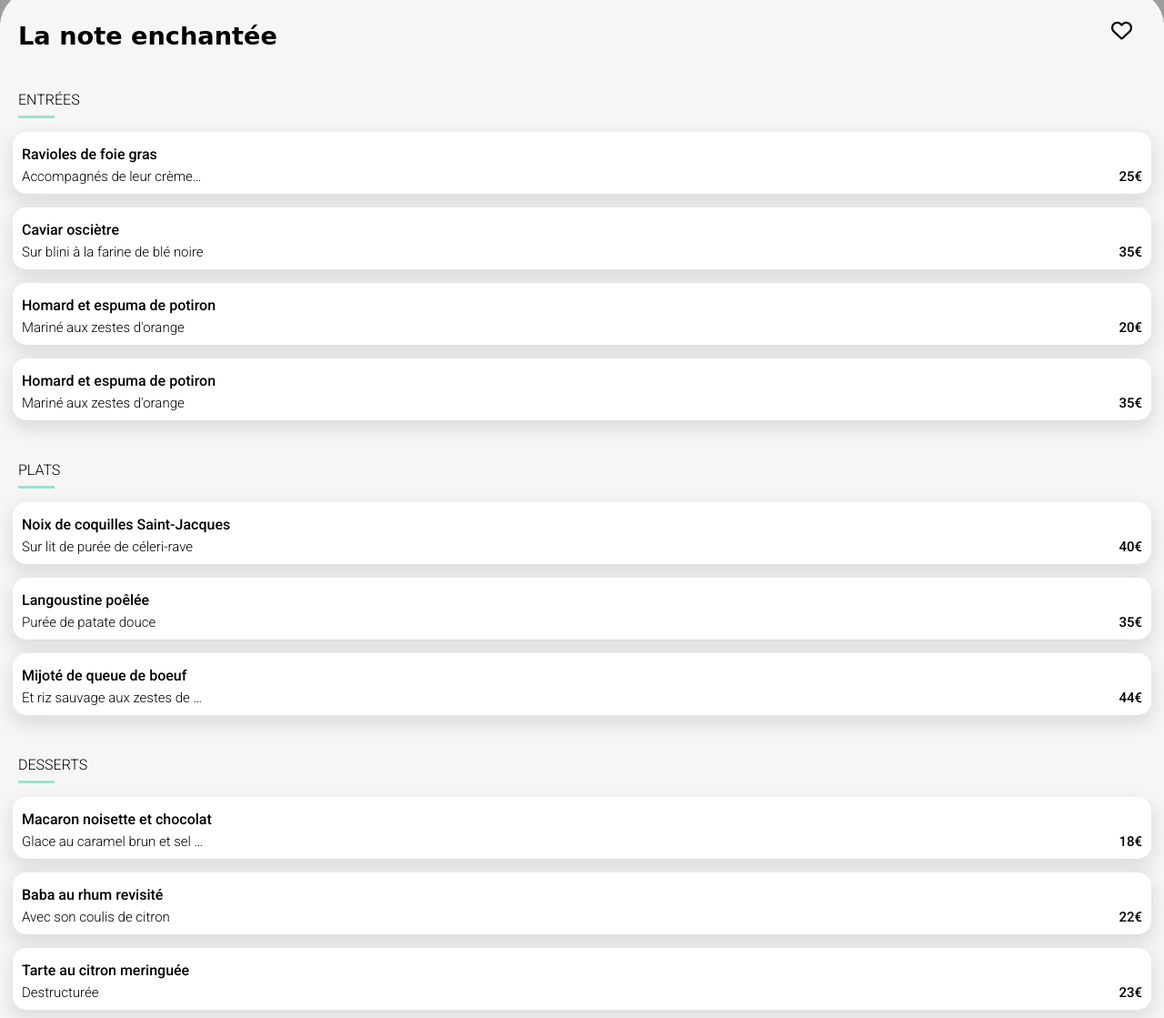
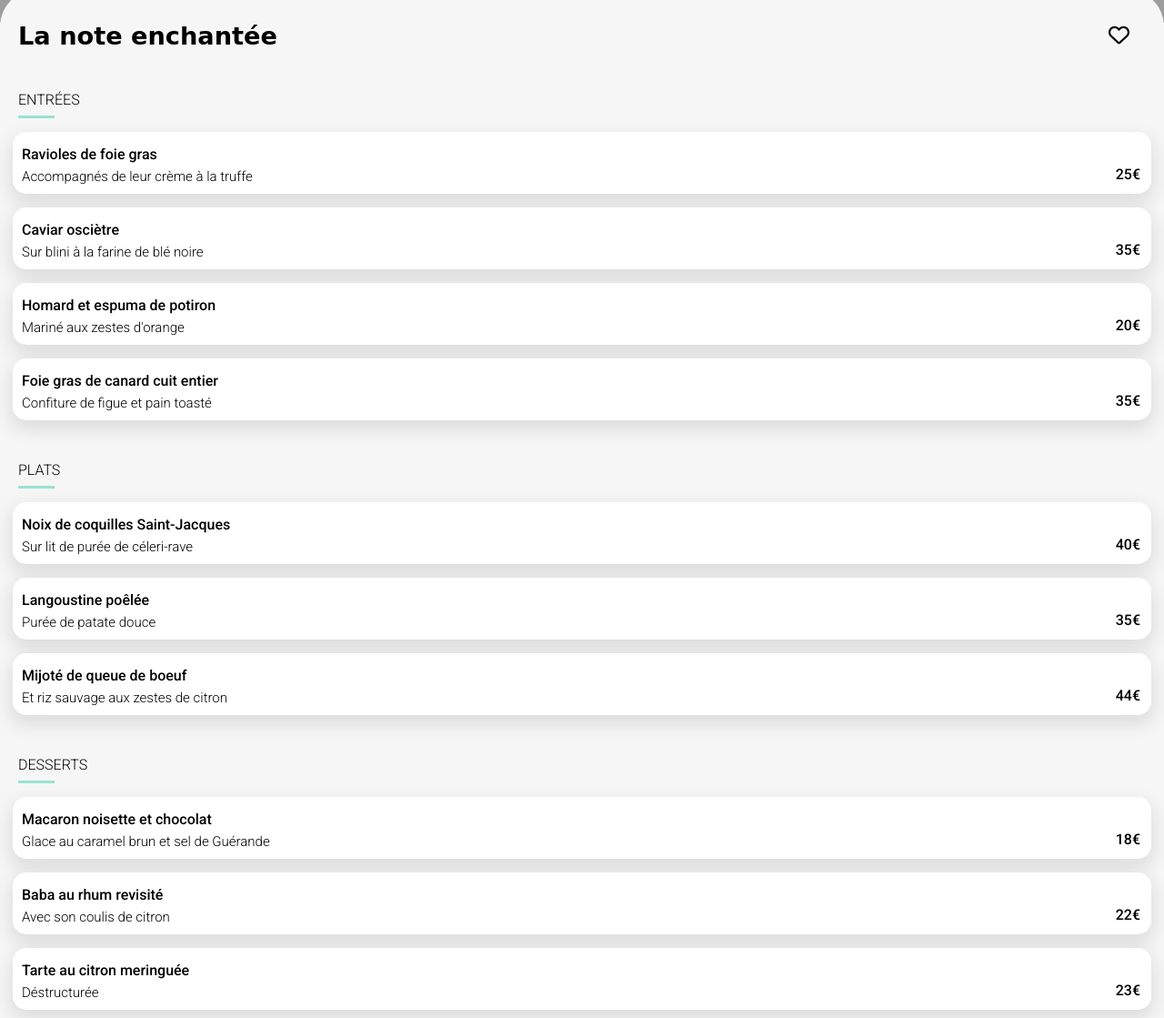
Before and after one commit to nesrineabo/brouillon-P3, a plain HTML site: page la-note-enchantee.html in a window 1280 px wide. Shown: the part 293-1412 px from the top of the page at 91% size. Drawn offline with Linux system fonts and the light colour scheme; grey boxes are pictures that could not be loaded; a web font is replaced by a local one.

Commit message:
Text-overflow : ellipsis OK =)

```diff
--- a/la-note-enchantee.html
+++ b/la-note-enchantee.html
@@ -9,12 +9,11 @@
       crossorigin="anonymous"
     ></script>
     <link rel="stylesheet" href="./css/style.css" />
-    <title>La Note Echantée - Restaurant - OhMyFood</title>
+    <title>La Note Enchantée - Carte Restaurant - OhMyFood</title>
   </head>
 
   <body>
-
-    <!--Header Flèche Retour + Logo-->
+    <!--Header flèche retour + logo-->
     <header class="header-fleche">
       <a href="./index.html">
         <i class="fas fa-arrow-left"></i>
@@ -26,50 +25,69 @@
       />
     </header>
 
+    <!--Image de Fond -->
+
     <img
       src="./images/restaurants/stil-u2Lp8tXIcjw-unsplash.jpg"
       alt="Photo du restaurant La Note Echantée"
-      class="image-fond"/>
+      class="image-fond"
+    />
 
+    <!--Affichage du menu du restaurant-->
 
     <section class="restaurant__menu">
+      <!--Titre Du Restaurant-->
 
       <div class="restaurant__titre">
         <h1>La note enchantée</h1>
-
-            <div class="icone-favoris--r">
+        <div class="icone-favoris">
           <i class="far fa-heart coeur__sansbg"></i>
           <i class="fas fa-heart coeur__bg"></i>
         </div>
       </div>
 
+      <!--Détail du menu du restaurant-->
+
       <div class="restaurant-contenu">
-
+        <!--Entrées-->
         <div class="restaurant__entrees">
-
+          <!--Titre Entrées-->
           <div class="restaurant__entrees--titre">
             <h4>ENTRÉES</h4>
             <div class="titre-decoration"></div>
           </div>
 
+          <!--Contenu Entrées-->
           <div class="carte-entree-1">
-
             <div class="carte-entree-1__details-1 carte">
               <div class="carte__contenu">
-                      <h4 class="carte-entree-1__details--titre">Ravioles de foie gras</h4>
-                      <p class="carte-entree-1__details--paragraphe">Accompagnés de leur crème à la truffe<span class="prix">25€</span></p>
+                <h4 class="carte-entree-1__details--titre">
+                  Ravioles de foie gras
+                </h4>
+                <p class="carte-entree-1__details--paragraphe">
+                  Accompagnés de leur crème à la truffe
+                </p>
+              </div>
+
+              <div class="carte__prix">
+                <div class="prix">25€</div>
               </div>
 
               <div class="carte__confirmation">
                 <i class="fas fa-check-circle"></i>
               </div>
-
             </div>
 
             <div class="carte-entree-1__details-2 carte">
               <div class="carte__contenu">
                 <h4 class="carte-entree-1__details--titre">Caviar osciètre</h4>
-                      <p class="carte-entree-1__details--paragraphe">Sur blini à la farine de blé noire<span class="prix">35€</span></p>
+                <p class="carte-entree-1__details--paragraphe">
+                  Sur blini à la farine de blé noire
+                </p>
+              </div>
+
+              <div class="carte__prix">
+                <div class="prix">35€</div>
               </div>
 
               <div class="carte__confirmation">
@@ -79,8 +97,16 @@
 
             <div class="carte-entree-1__details-3 carte">
               <div class="carte__contenu">
-                      <h4 class="carte-entree-1__details--titre">Homard et espuma de potiron</h4>
-                      <p class="carte-entree-1__details--paragraphe">Mariné aux zestes d'orange<span class="prix">20€</span></p>
+                <h4 class="carte-entree-1__details--titre">
+                  Homard et espuma de potiron
+                </h4>
+                <p class="carte-entree-1__details--paragraphe">
+                  Mariné aux zestes d'orange
+                </p>
+              </div>
+
+              <div class="carte__prix">
+                <div class="prix">20€</div>
               </div>
 
               <div class="carte__confirmation">
@@ -90,29 +116,48 @@
 
             <div class="carte-entree-1__details-4 carte">
               <div class="carte__contenu">
-                      <h4 class="carte-entree-1__details--titre">Homard et espuma de potiron</h4>
-                      <p class="carte-entree-1__details--paragraphe">Mariné aux zestes d'orange<span class="prix">35€</span></p>
+                <h4 class="carte-entree-1__details--titre">
+                  Foie gras de canard cuit entier
+                </h4>
+                <p class="carte-entree-1__details--paragraphe">
+                  Confiture de figue et pain toasté
+                </p>
+              </div>
+
+              <div class="carte__prix">
+                <div class="prix">35€</div>
               </div>
 
               <div class="carte__confirmation">
                 <i class="fas fa-check-circle"></i>
               </div>
             </div>
-
           </div>
         </div>
+
+        <!--Plats-->
+
         <div class="restaurant__plat">
-
+          <!--Titre Plats-->
           <div class="restaurant__plat--titre">
             <h4>PLATS</h4>
             <div class="titre-decoration"></div>
           </div>
+
+          <!--Contenu Plats-->
           <div class="carte-plat-2">
-
             <div class="carte-plat-2__details-1 carte">
               <div class="carte__contenu">
-                      <h4 class="carte-plat-2__details--titre">Noix de coquilles Saint-Jacques</h4>
-                      <p class="carte-plat-2__details--paragraphe">Sur lit de purée de céleri-rave<span class="prix">40€</span></p>
+                <h4 class="carte-plat-2__details--titre">
+                  Noix de coquilles Saint-Jacques
+                </h4>
+                <p class="carte-plat-2__details--paragraphe">
+                  Sur lit de purée de céleri-rave
+                </p>
+              </div>
+
+              <div class="carte__prix">
+                <div class="prix">40€</div>
               </div>
 
               <div class="carte__confirmation">
@@ -123,7 +168,13 @@
             <div class="carte-plat-2__details-2 carte">
               <div class="carte__contenu">
                 <h4 class="carte-plat-2__details--titre">Langoustine poêlée</h4>
-                      <p class="carte-plat-2__details--paragraphe">Purée de patate douce<span class="prix">35€</span></p>
+                <p class="carte-plat-2__details--paragraphe">
+                  Purée de patate douce
+                </p>
+              </div>
+
+              <div class="carte__prix">
+                <div class="prix">35€</div>
               </div>
 
               <div class="carte__confirmation">
@@ -133,32 +184,48 @@
 
             <div class="carte-plat-2__details-3 carte">
               <div class="carte__contenu">
-                      <h4 class="carte-plat-2__details--titre">Mijoté de queue de boeuf</h4>
-                      <p class="carte-plat-2__details--paragraphe">Et riz sauvage aux zestes de citron<span class="prix">44€</span></p>
+                <h4 class="carte-plat-2__details--titre">
+                  Mijoté de queue de boeuf
+                </h4>
+                <p class="carte-plat-2__details--paragraphe">
+                  Et riz sauvage aux zestes de citron
+                </p>
+              </div>
+
+              <div class="carte__prix">
+                <div class="prix">44€</div>
               </div>
 
               <div class="carte__confirmation">
                 <i class="fas fa-check-circle"></i>
               </div>
             </div>
-
+          </div>
         </div>
 
-              </div>
+        <!--Dessert-->
 
         <div class="restaurant__dessert">
-
+          <!--Titre Dessert-->
           <div class="restaurant__dessert--titre">
             <h4>DESSERTS</h4>
             <div class="titre-decoration"></div>
           </div>
 
+          <!--Contenu Dessert-->
           <div class="carte-dessert-3">
-
             <div class="carte-dessert-3__details-1 carte">
               <div class="carte__contenu">
-                      <h4 class="carte-dessert-3__details--titre">Macaron noisette et chocolat</h4>
-                      <p class="carte-dessert-3__details--paragraphe">Glace au caramel brun et sel de Guérande<span class="prix">18€</span></p>
+                <h4 class="carte-dessert-3__details--titre">
+                  Macaron noisette et chocolat
+                </h4>
+                <p class="carte-dessert-3__details--paragraphe">
+                  Glace au caramel brun et sel de Guérande
+                </p>
+              </div>
+
+              <div class="carte__prix">
+                <div class="prix">18€</div>
               </div>
 
               <div class="carte__confirmation">
@@ -168,8 +235,16 @@
 
             <div class="carte-dessert-3__details-2 carte">
               <div class="carte__contenu">
-                      <h4 class="carte-dessert-3__details--titre">Baba au rhum revisité</h4>
-                      <p class="carte-dessert-3__details--paragraphe">Avec son coulis de citron<span class="prix">22€</span></p>
+                <h4 class="carte-dessert-3__details--titre">
+                  Baba au rhum revisité
+                </h4>
+                <p class="carte-dessert-3__details--paragraphe">
+                  Avec son coulis de citron
+                </p>
+              </div>
+
+              <div class="carte__prix">
+                <div class="prix">22€</div>
               </div>
 
               <div class="carte__confirmation">
@@ -179,46 +254,47 @@
 
             <div class="carte-dessert-3__details-3 carte">
               <div class="carte__contenu">
-                      <h4 class="carte-dessert-3__details--titre">Tarte au citron meringuée</h4>
-                      <p class="carte-dessert-3__details--paragraphe">Destructurée<span class="prix">23€</span></p>
+                <h4 class="carte-dessert-3__details--titre">
+                  Tarte au citron meringuée
+                </h4>
+                <p class="carte-dessert-3__details--paragraphe">Déstructurée</p>
+              </div>
+
+              <div class="carte__prix">
+                <div class="prix">23€</div>
               </div>
 
               <div class="carte__confirmation">
                 <i class="fas fa-check-circle"></i>
               </div>
             </div>
-
+          </div>
+        </div>
       </div>
 
-              </div>
-
-          </div>
+      <!--Bouton Commander-->
 
       <div class="bouton-commander">
         <a href="#"><button class="commander">Commander</button></a>
       </div>
-
-
     </section>
 
-
-
-
-
+    <!--Footer-->
 
     <footer>
       <div class="footer-menu">
-
         <span class="footer-logo">ohmyfood</span>
 
         <a href="#">
-
-              <span class="footer-menu__texte"><i class="fas fa-utensils"></i>Proposer un restaurant</span>
+          <span class="footer-menu__texte"
+            ><i class="fas fa-utensils"></i>Proposer un restaurant</span
+          >
         </a>
 
         <a href="#">
-
-              <span class="footer-menu__texte"><i class="fas fa-hands-helping"></i>Devenir partenaire</span>
+          <span class="footer-menu__texte"
+            ><i class="fas fa-hands-helping"></i>Devenir partenaire</span
+          >
         </a>
 
         <a href="#">
@@ -228,13 +304,7 @@
         <a href="mailto:">
           <span class="footer-menu__texte">Contact</span>
         </a>
-
-
       </div>
-
-
-        </ul>
     </footer>
-
   </body>
 </html>
--- a/scss/_restaurants.scss
+++ b/scss/_restaurants.scss
@@ -23,11 +23,10 @@ header {
     border-top-left-radius: 40px;
     border-top-right-radius: 40px;
     top: -40px;
-    bottom: 60px;
+    bottom: -60px;
     background-color: $bg-gris-clair;
-    //padding-top: 25px;
     position: relative;
-    overflow: hidden;
+    //overflow: hidden;
     z-index: 1;
     height: auto;
     padding: 0;
@@ -40,6 +39,11 @@ header {
     display: flex;
     align-items: center;
     justify-content: space-between;
+    @include coeur-accueil;
+
+    .icone-favoris {
+      padding-top: 16px;
+    }
 
     h1 {
       font-family: $titre-logo;
@@ -87,9 +91,6 @@ header {
     margin: 0;
     padding-top: 15px;
     font-weight: 500;
-    text-overflow: ellipsis;
-    white-space: nowrap;
-    overflow: hidden;
   }
 
   p {
@@ -141,35 +142,32 @@ header {
       position: absolute;
       bottom: 25px;
     }
-
-    &:hover .carte__contenu {
-      text-overflow: ellipsis;
-      white-space: nowrap;
-      overflow: hidden;
-    }
   }
 
   &__contenu {
     flex: 1;
     position: relative;
-    width: 100%;
-  }
-
-  .carte-entree-1__details--titre {
     text-overflow: ellipsis;
     white-space: nowrap;
     overflow: hidden;
+
+    &:hover {
+      width: 85%;
+    }
   }
 }
 
-.prix {
+.carte__prix {
   display: flex;
   justify-content: center;
   align-items: flex-end;
-  position: absolute;
-  font-weight: 500;
-  right: 10px;
-  bottom: 10px;
+  padding: 0 12px 12px 0;
+
+  .prix {
+    font-weight: 500;
+    right: 10px;
+    bottom: 10px;
+  }
 }
 
 .bouton-commander {
@@ -177,6 +175,7 @@ header {
   margin-bottom: 60px;
   display: flex;
   justify-content: center;
+  padding-bottom: 60px;
 }
 
 .commander {
@@ -189,18 +188,3 @@ header {
 }
 
 @include carte-animation;
-
-.carte-entree-1__details--paragraphe {
-  text-overflow: ellipsis;
-  white-space: nowrap;
-  overflow: hidden;
-}
-
-.carte__contenu {
-  p {
-    text-overflow: ellipsis;
-    white-space: nowrap;
-    overflow: hidden;
-    width: 200px;
-  }
-}
--- a/scss/style.scss
+++ b/scss/style.scss
@@ -129,7 +129,7 @@
 .restaurants {
   background-color: $bg-gris-clair;
   padding-top: 60px;
-  padding-bottom: 30px;
+  padding-bottom: 44px;
 
   &__contenu {
     & h2 {
@@ -198,7 +198,7 @@
     margin-right: 22px;
   }
 
-  @include coeur;
+  @include coeur-accueil;
 }
 
 @include non-mobile;
```
Also changed, not shown: a-la-francaise.html (+106 -56 lines), la-palette-du-gout.html (+69 -28 lines), le-delice-des-sens.html (+74 -18 lines), scss/_animations.scss (+6 -10 lines), css/style.css, 1 other file. Lines whose indentation alone changed are shown as unchanged.
